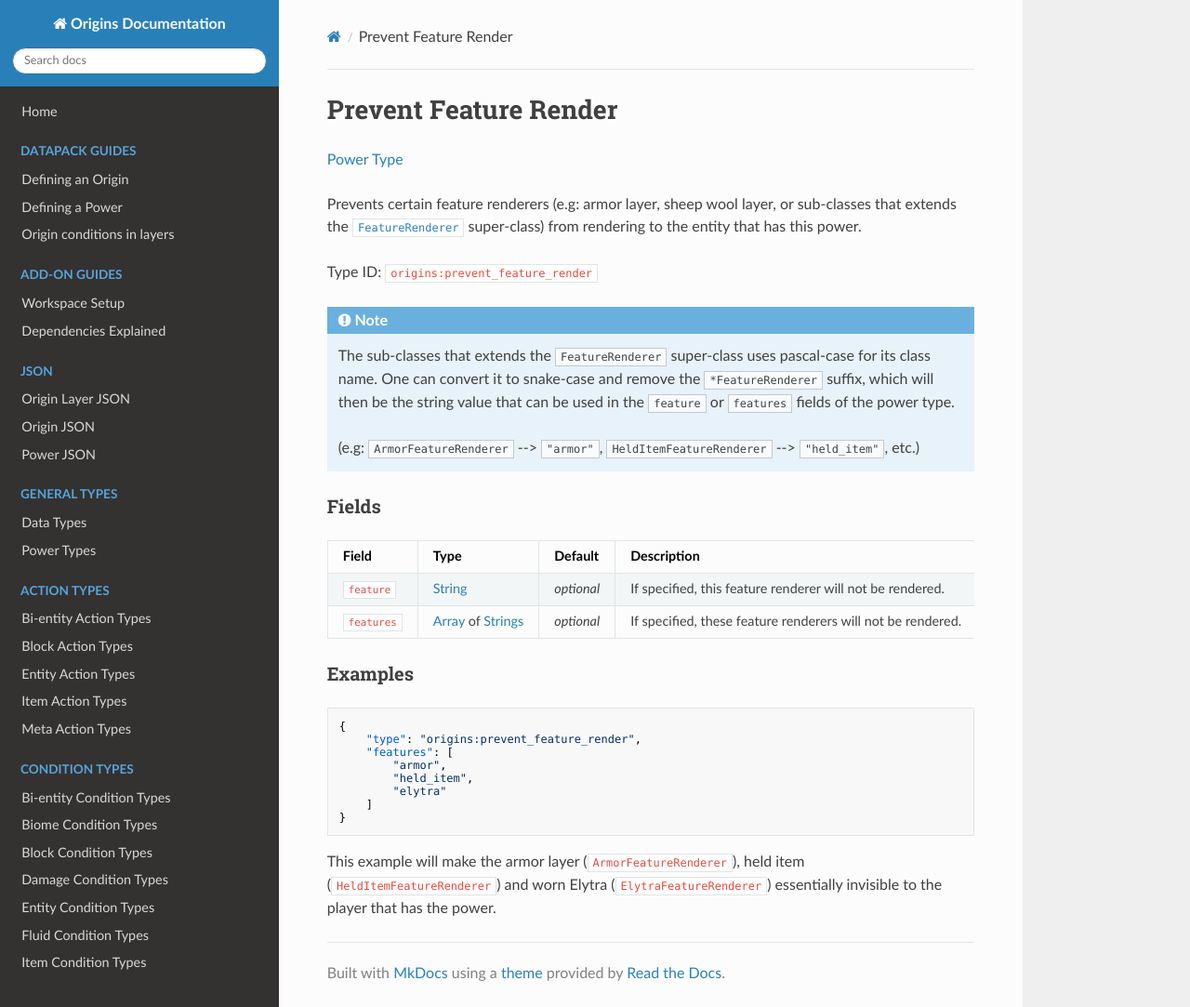
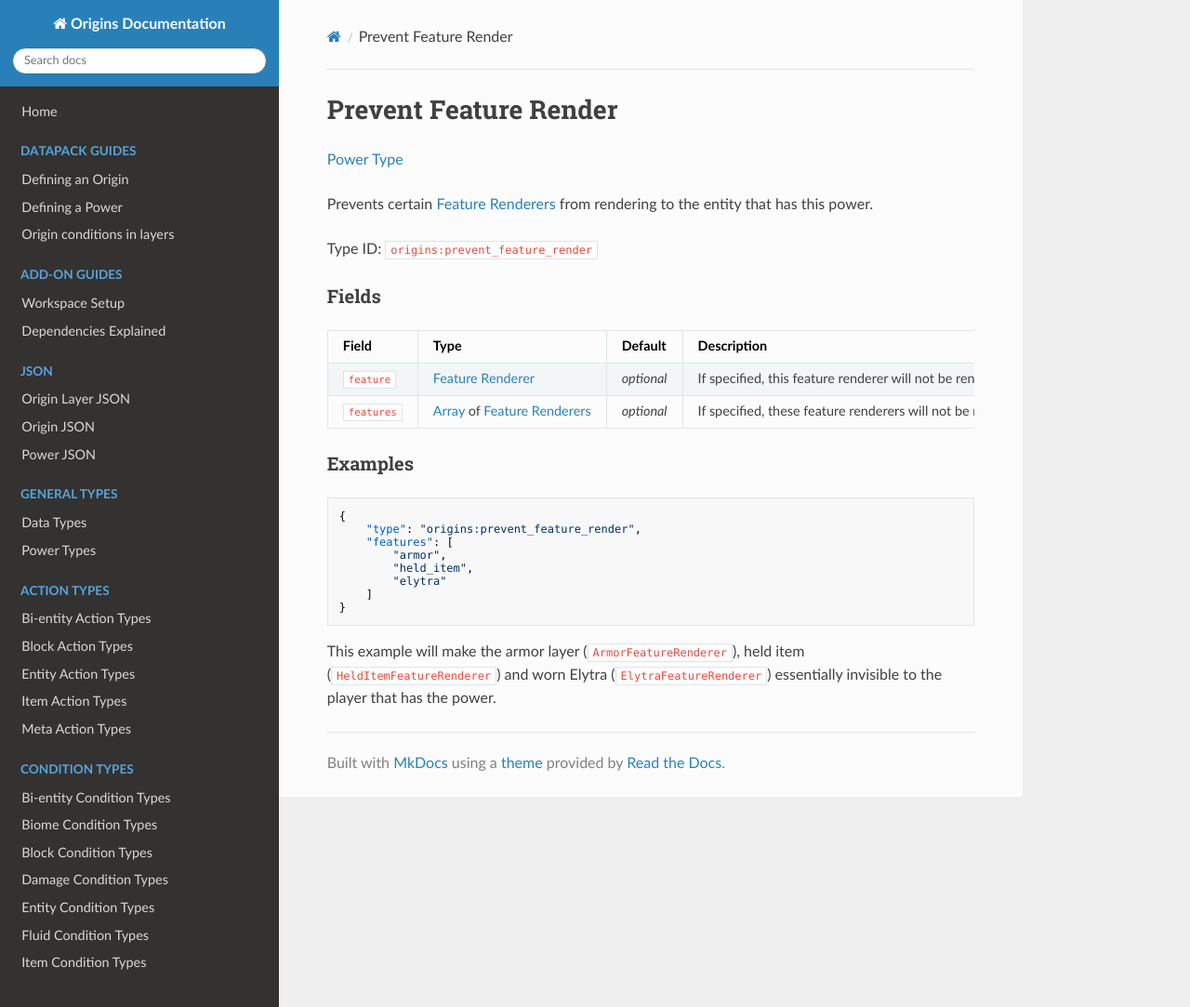
Before and after one commit to apace100/origins-docs, an MkDocs documentation site: the page built from docs/types/power_types/prevent_feature_render.md, in a window 1280 px wide and 1083 px high. Shown: the whole window at 93% size. Built offline with MkDocs 1.6.1, drawn with Linux system fonts in a browser that asks for light colours; nearby versions of some CDN libraries.

Commit message:
Updated `prevent_feature_render.md` (Power Types)
Changed to use the new `feature_renderers.md` page instead of the
confusing Yarn documentation

```diff
--- a/docs/types/power_types/prevent_feature_render.md
+++ b/docs/types/power_types/prevent_feature_render.md
@@ -7,23 +7,17 @@ date: 2021-12-04
 
 [Power Type](../power_types.md)
 
-Prevents certain feature renderers (e.g: armor layer, sheep wool layer, or sub-classes that extends the [`FeatureRenderer`](https://maven.fabricmc.net/docs/yarn-1.18.1+build.17/net/minecraft/client/render/entity/feature/FeatureRenderer.html) super-class) from rendering to the entity that has this power.
+Prevents certain [Feature Renderers](../../misc/extras\feature_renderers.md) from rendering to the entity that has this power.
 
 Type ID: `origins:prevent_feature_render`
-
-!!! note
-
-    The sub-classes that extends the `FeatureRenderer` super-class uses pascal-case for its class name. One can convert it to snake-case and remove the `*FeatureRenderer` suffix, which will then be the string value that can be used in the `feature` or `features` fields of the power type.
-
-    (e.g: `ArmorFeatureRenderer` --> `"armor"`, `HeldItemFeatureRenderer` --> `"held_item"`, etc.)
 
 
 ### Fields
 
 Field | Type | Default | Description
 ------|------|---------|------------
-`feature` | [String](../data_types/string.md) | _optional_ | If specified, this feature renderer will not be rendered.
-`features` | [Array](../data_types/array.md) of [Strings](../data_types/string.md) | _optional_ | If specified, these feature renderers will not be rendered.
+`feature` | [Feature Renderer](../../misc/extras\feature_renderers.md) | _optional_ | If specified, this feature renderer will not be rendered.
+`features` | [Array](../data_types/array.md) of [Feature Renderers](../../misc/extras\feature_renderers.md) | _optional_ | If specified, these feature renderers will not be rendered.
 
 
 ### Examples
```
